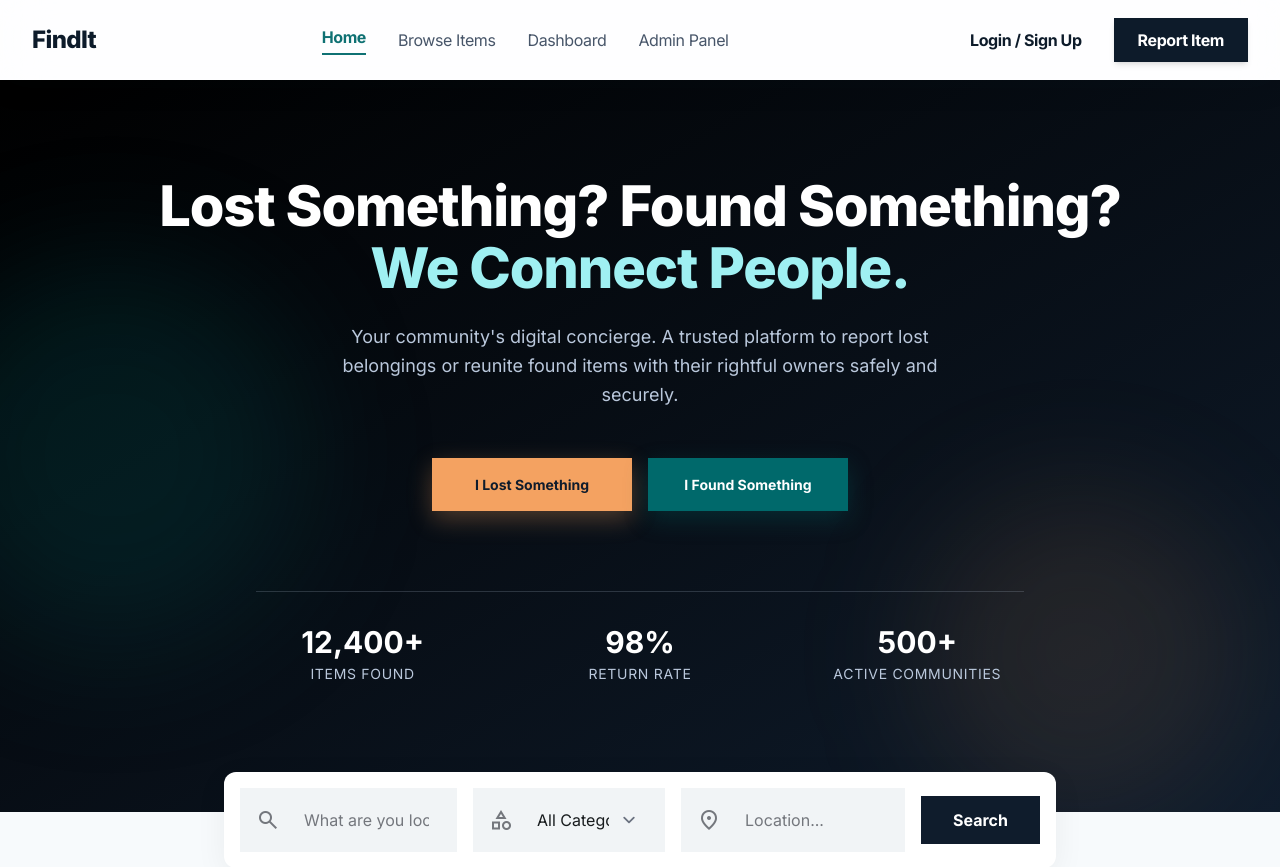
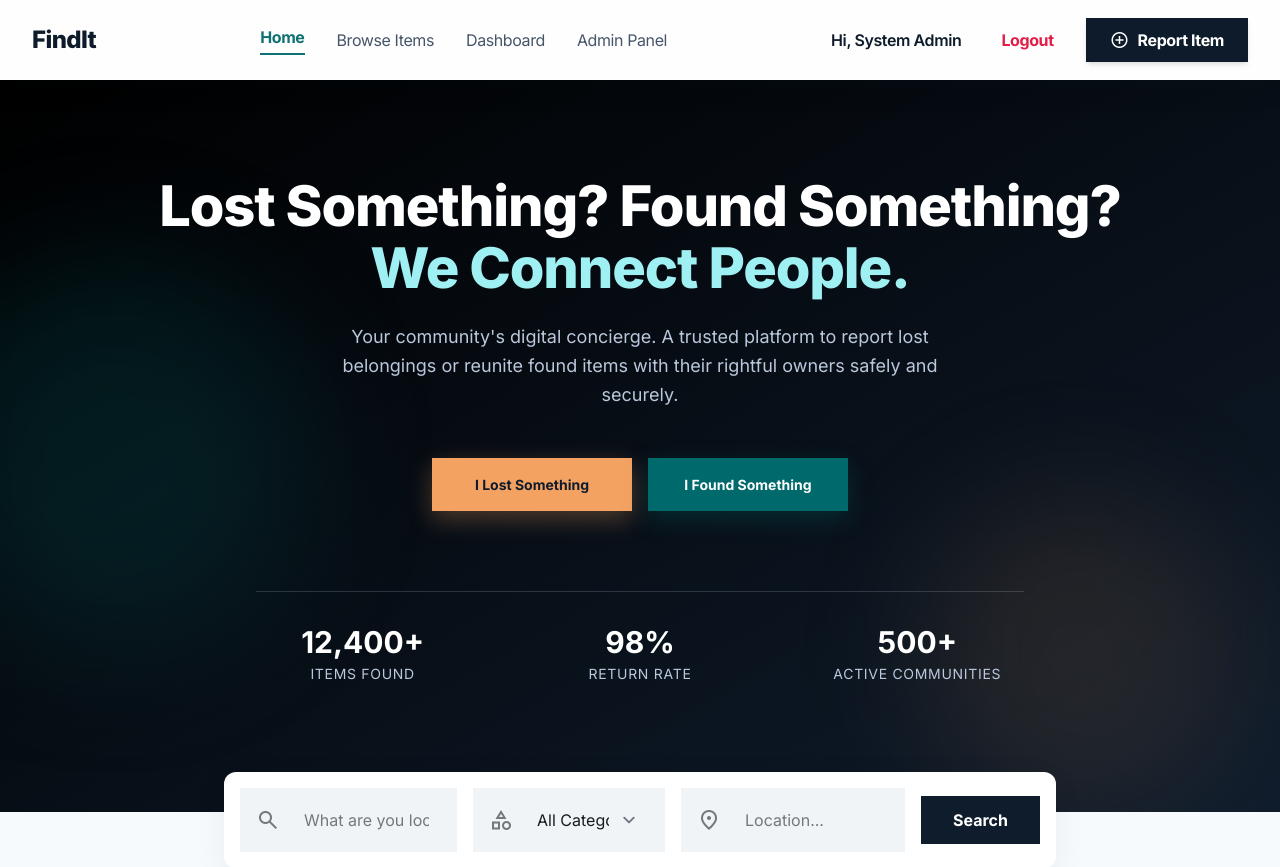
Before and after one commit to imuzax/findit, a PHP site: page /index.php in a window 1280 px wide. Shown: the top 867 px of the page. Run offline with PHP 8.4, Linux system fonts and the light colour scheme; a user stored in the database is signed in; some libraries are stand-ins or nearby versions.

Commit message:
✨ Dynamically update navbar based on login and admin states

```diff
--- a/includes/navbar.php
+++ b/includes/navbar.php
@@ -1,5 +1,10 @@
 <?php
+if (session_status() === PHP_SESSION_NONE) {
+    session_start();
+}
 $currentPage = basename($_SERVER['PHP_SELF']);
+$isLoggedIn = isset($_SESSION['user_id']);
+$isAdmin = isset($_SESSION['role']) && $_SESSION['role'] === 'admin';
 ?>
 <header class="bg-white/80 dark:bg-slate-900/80 backdrop-blur-xl sticky top-0 z-50 w-full no-line-philosophy shadow-[0_8px_32px_rgba(13,27,42,0.06)]">
 <div class="flex justify-between items-center max-w-7xl mx-auto px-8 h-20">
@@ -11,14 +16,25 @@ $currentPage = basename($_SERVER['PHP_SELF']);
 
         <a class="<?= ($currentPage == 'browse.php') ? 'text-[#0F7173] font-bold border-b-2 border-[#0F7173] pb-1' : 'text-slate-600 dark:text-slate-400 hover:text-[#0D1B2A] dark:hover:text-white transition-colors' ?> hover:bg-slate-100/50 hidden md:inline-block dark:hover:bg-slate-800/50 transition-all duration-200 active:scale-95 duration-150 font-['Inter'] tracking-tight" href="browse.php">Browse Items</a>
 
+        <?php if ($isLoggedIn): ?>
         <a class="<?= ($currentPage == 'dashboard.php') ? 'text-[#0F7173] font-bold border-b-2 border-[#0F7173] pb-1' : 'text-slate-600 dark:text-slate-400 hover:text-[#0D1B2A] dark:hover:text-white transition-colors' ?> hover:bg-slate-100/50 hidden md:inline-block dark:hover:bg-slate-800/50 transition-all duration-200 active:scale-95 duration-150 font-['Inter'] tracking-tight" href="dashboard.php">Dashboard</a>
+        <?php endif; ?>
 
+        <?php if ($isAdmin): ?>
         <a class="<?= ($currentPage == 'admin.php') ? 'text-[#0F7173] font-bold border-b-2 border-[#0F7173] pb-1' : 'text-slate-600 dark:text-slate-400 hover:text-[#0D1B2A] dark:hover:text-white transition-colors' ?> hover:bg-slate-100/50 hidden md:inline-block dark:hover:bg-slate-800/50 transition-all duration-200 active:scale-95 duration-150 font-['Inter'] tracking-tight" href="admin.php">Admin Panel</a>
+        <?php endif; ?>
     </nav>
     <!-- Actions -->
     <div class="flex items-center gap-4">
-        <a class="text-[#0D1B2A] dark:text-slate-100 font-['Inter'] font-bold tracking-tight hover:bg-slate-100/50 dark:hover:bg-slate-800/50 px-4 py-2 rounded-DEFAULT transition-all duration-200 active:scale-95 duration-150" href="auth.php">Login / Sign Up</a>
-        <a class="bg-[#0D1B2A] text-white hover:bg-[#1a2d42] transition-all duration-200 active:scale-95 duration-150 px-6 py-2.5 rounded-DEFAULT font-['Inter'] font-bold tracking-tight shadow-md" href="post-lost.php">Report Item</a>
+        <?php if ($isLoggedIn): ?>
+            <span class="text-[#0D1B2A] font-['Inter'] font-semibold tracking-tight mr-2 hidden sm:inline-block">Hi, <?= htmlspecialchars($_SESSION['full_name'] ?? 'User') ?></span>
+            <a class="text-rose-600 font-['Inter'] font-bold tracking-tight hover:bg-rose-50 px-4 py-2 rounded-DEFAULT transition-all duration-200 active:scale-95 duration-150" href="logout.php">Logout</a>
+        <?php else: ?>
+            <a class="text-[#0D1B2A] dark:text-slate-100 font-['Inter'] font-bold tracking-tight hover:bg-slate-100/50 dark:hover:bg-slate-800/50 px-4 py-2 rounded-DEFAULT transition-all duration-200 active:scale-95 duration-150" href="auth.php">Login / Sign Up</a>
+        <?php endif; ?>
+        <a class="bg-[#0D1B2A] text-white hover:bg-[#1a2d42] transition-all duration-200 active:scale-95 duration-150 px-6 py-2.5 rounded-DEFAULT font-['Inter'] font-bold tracking-tight shadow-md flex items-center" href="post-lost.php">
+            <span class="material-symbols-outlined mr-2" style="font-size: 20px;">add_circle</span> Report Item
+        </a>
     </div>
 </div>
 </header>
```
